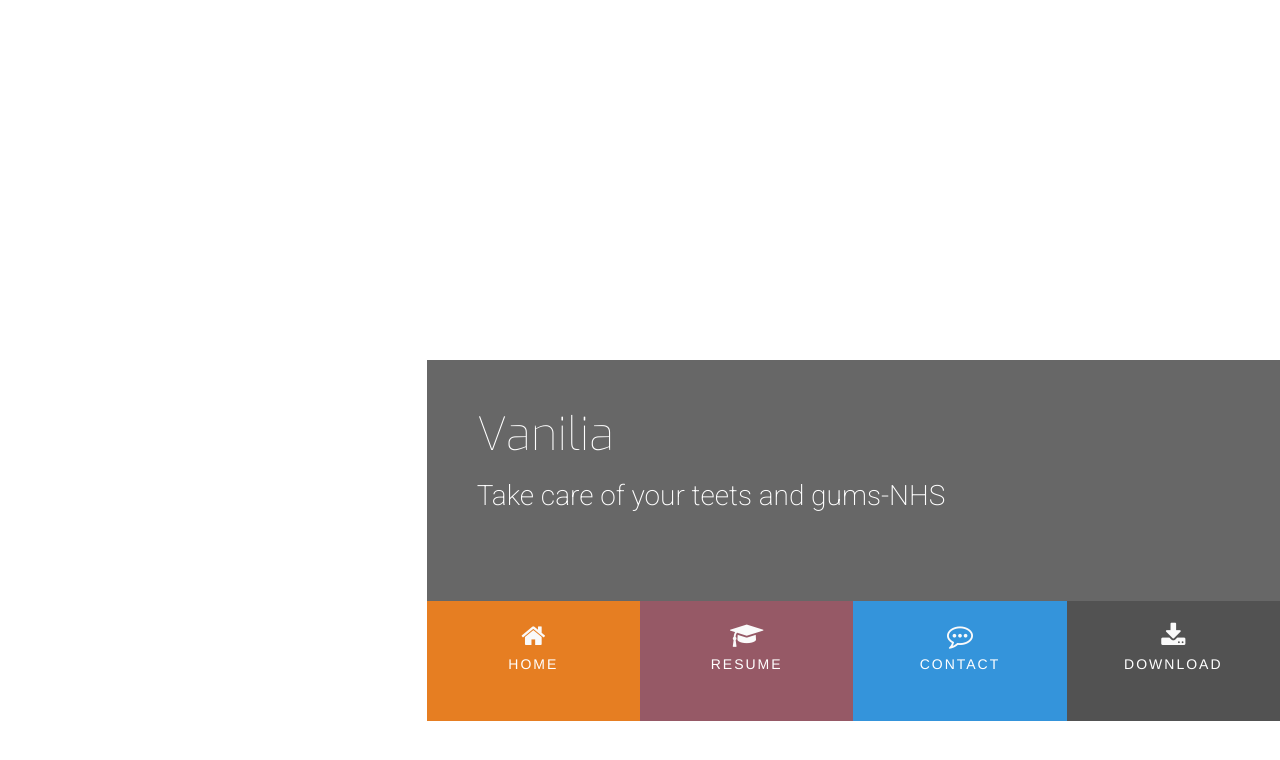
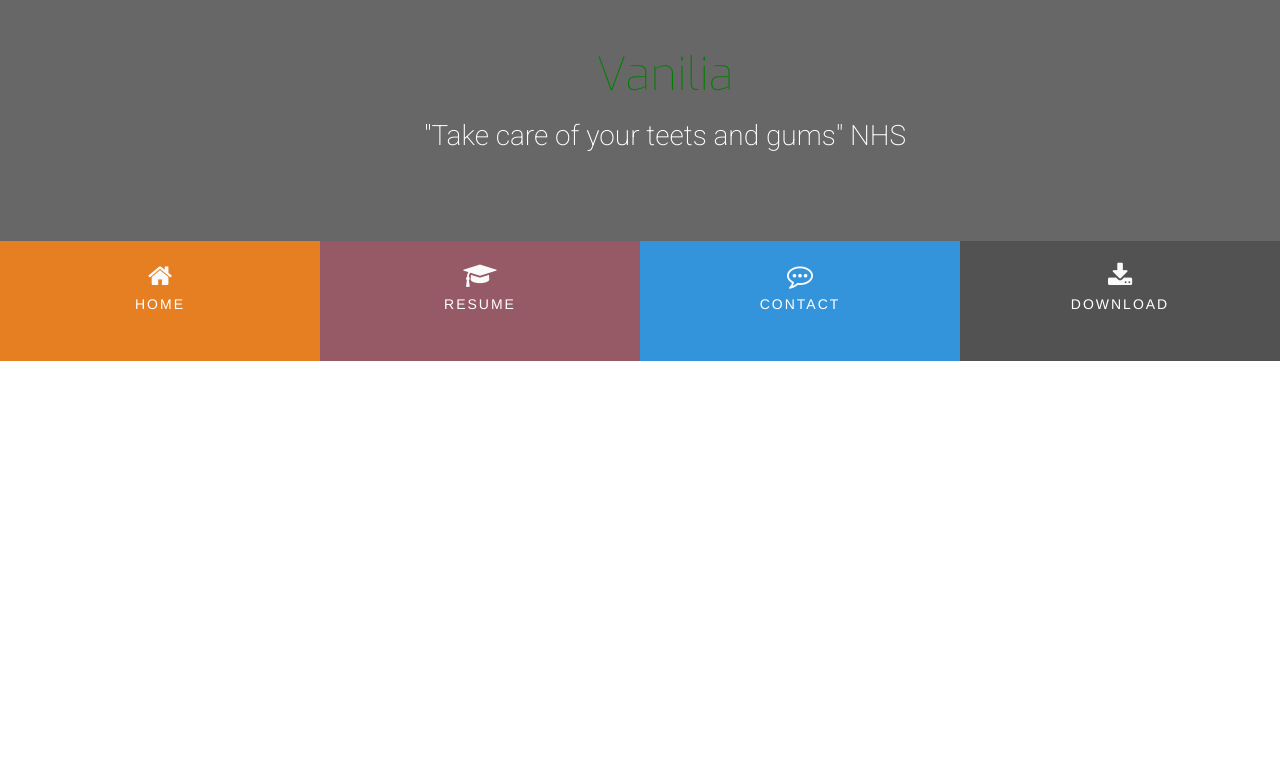
Before and after one commit to mirofrankovic/foremi, a plain HTML site: page index.html in a window 1280 px wide. Drawn offline with nearby package versions, Linux system fonts and the light colour scheme.

Commit message:
Changed the top ontent of the html

```diff
--- a/assets/css/style.css
+++ b/assets/css/style.css
@@ -32,7 +32,7 @@ header {
 }
 
 .logo{
-    background:url("../images/ema.jpg");
+    background:url("../images/mir.jpg");
     background-position: center;
     background-repeat: no-repeat;
     background-size: cover;
@@ -46,7 +46,7 @@ header {
     font-weight: 100;
     font-size: 46px;
     margin-top: 50px;
-    color: #ffffff;
+    color: green;
 }
 .title {
     font-family: "Roboto" , sans-serif;
--- a/index.html
+++ b/index.html
@@ -8,16 +8,12 @@
     </head>
     <body>
         <header>
-          <div class="row">
-              <a href="index.html"
-              <div class="col-md-4 logo"></div>
 
-              </a>
-              <div class="col-md-8">
+              <div class="col-md-12">
                   <div class="row bg-color-name-title">
                       <div class="heading">
-                          <h1 class="name">Vanilia</h1>
-                          <h2 class="title">Take care of your teets and gums-NHS</h2>
+                          <h1 class="name text-center">Vanilia</h1>
+                          <h2 class="title text-center">"Take care of your teets and gums" NHS</h2>
                       </div>
                   </div>
                   <div class="row">
```
